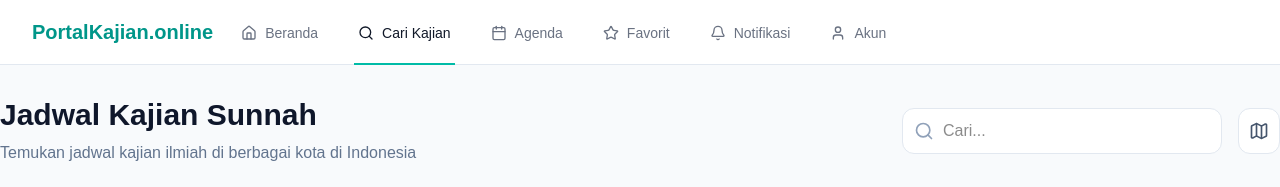
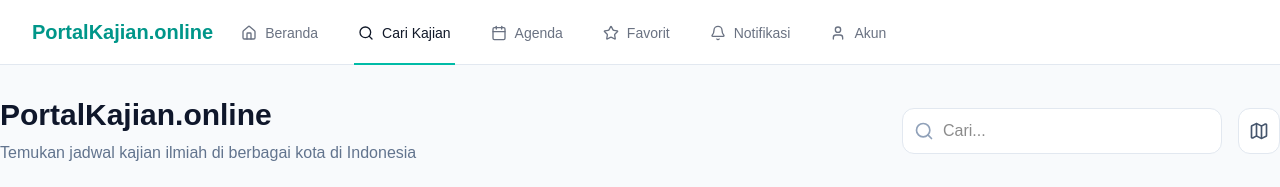
Before and after one commit to mudha/jadwal-kajian-app, a Next.js app: page /kajian in a window 1280 px wide. Shown: the top 187 px of the page. Built offline with nearby package versions, Linux system fonts and the light colour scheme; no server answers.

Commit message:
Complete branding update to PortalKajian.online across all pages

```diff
--- a/src/app/akun/page.tsx
+++ b/src/app/akun/page.tsx
@@ -89,7 +89,7 @@ export default function AkunPage() {
             </div>
 
             <div className="text-center pb-8 opacity-50">
-                <p className="text-[10px] text-slate-400">Jadwal Kajian Sunnah App v1.0.0</p>
+                <p className="text-[10px] text-slate-400">PortalKajian.online v1.0.0</p>
             </div>
 
             <BottomNav />
--- a/src/app/kajian/page.tsx
+++ b/src/app/kajian/page.tsx
@@ -311,7 +311,7 @@ function KajianListContent() {
                     <Link href="/" className="p-2 hover:bg-white/10 rounded-full transition-colors">
                         <ArrowLeft className="w-5 h-5" />
                     </Link>
-                    <h1 className="text-lg font-bold flex-1">Daftar Jadwal Kajian</h1>
+                    <h1 className="text-lg font-bold flex-1">PortalKajian.online</h1>
                     <button
                         onClick={() => setShowMap(!showMap)}
                         className="p-2 hover:bg-white/10 rounded-full transition-colors"
@@ -336,7 +336,7 @@ function KajianListContent() {
             {/* Desktop Header */}
             <div className="hidden md:flex items-center justify-between py-8">
                 <div>
-                    <h1 className="text-3xl font-bold text-slate-900 mb-2">Jadwal Kajian Sunnah</h1>
+                    <h1 className="text-3xl font-bold text-slate-900 mb-2">PortalKajian.online</h1>
                     <p className="text-slate-500">Temukan jadwal kajian ilmiah di berbagai kota di Indonesia</p>
                 </div>
                 <div className="flex gap-4">
--- a/src/app/layout.tsx
+++ b/src/app/layout.tsx
@@ -16,7 +16,7 @@ const geistMono = Geist_Mono({
 });
 
 export const metadata: Metadata = {
-  title: "PortalKajian.online - Jadwal Kajian Sunnah Indonesia",
+  title: "PortalKajian.online - Info Kajian Sunnah Indonesia",
   description: "Portal lengkap jadwal kajian islami se-Indonesia. Cari kajian di sekitarmu dengan mudah melalui PortalKajian.online, lengkap dengan peta lokasi dan kontak admin.",
   keywords: ["kajian sunnah", "jadwal kajian", "kajian indonesia", "islam", "ustadz", "masjid"],
 };
--- a/src/app/page.tsx
+++ b/src/app/page.tsx
@@ -171,7 +171,7 @@ export default function BerandaPage() {
           <div className="hidden md:block bg-teal-600 rounded-3xl p-8 text-white relative overflow-hidden">
             <div className="relative z-10">
               <h1 className="text-3xl font-bold mb-4">Selamat Datang di PortalKajian.online</h1>
-              <p className="text-teal-100 max-w-lg mb-6">Temukan jadwal kajian sunnah terdekat, artikel islami, dan fitur ibadah lainnya dalam satu aplikasi.</p>
+              <p className="text-teal-100 max-w-lg mb-6">Temukan informasi kajian sunnah terdekat, artikel islami, dan fitur ibadah lainnya di PortalKajian.online.</p>
               <Link href="/kajian" className="inline-block bg-white text-teal-600 font-bold px-6 py-3 rounded-xl hover:bg-teal-50 transition-colors">
                 Cari Kajian Sekarang
               </Link>
--- a/src/lib/ai-parser.ts
+++ b/src/lib/ai-parser.ts
@@ -14,7 +14,7 @@ export async function parseWithGemini(originalText: string): Promise<KajianEntry
     const model = genAI.getGenerativeModel({ model: "models/gemini-2.5-flash" });
 
     const prompt = `
-    Saya memiliki teks broadcast WhatsApp berisi jadwal kajian sunnah ATAU rekapan Sholat Jumat.
+    Saya memiliki teks broadcast WhatsApp berisi informasi kajian sunnah ATAU rekapan Sholat Jumat.
     Tolong ekstrak data di dalamnya menjadi array JSON dengan format typescript berikut:
 
     interface KajianEntry {
```
